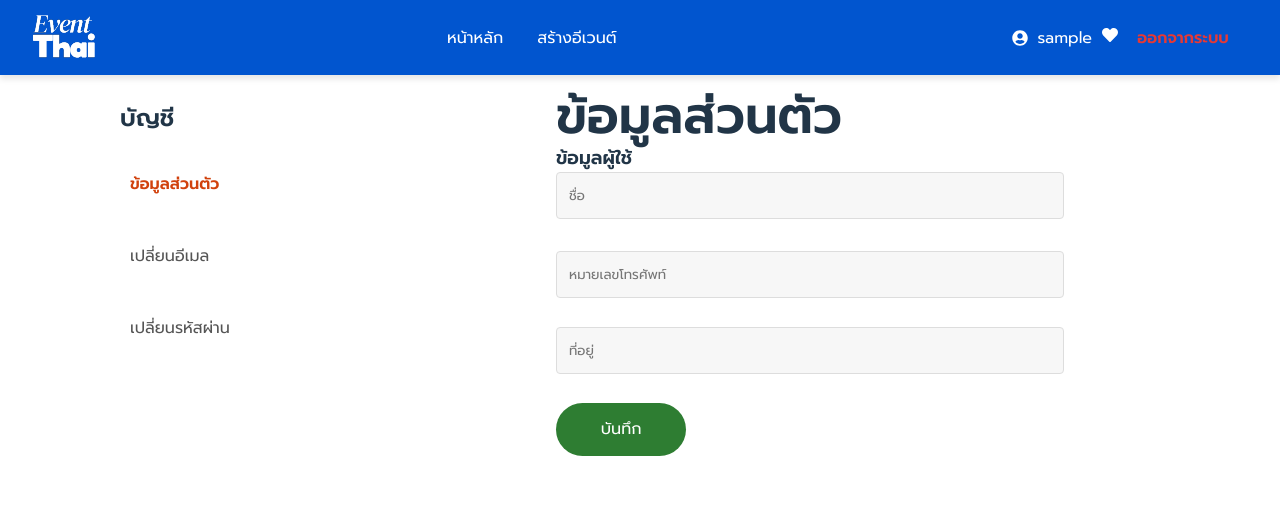
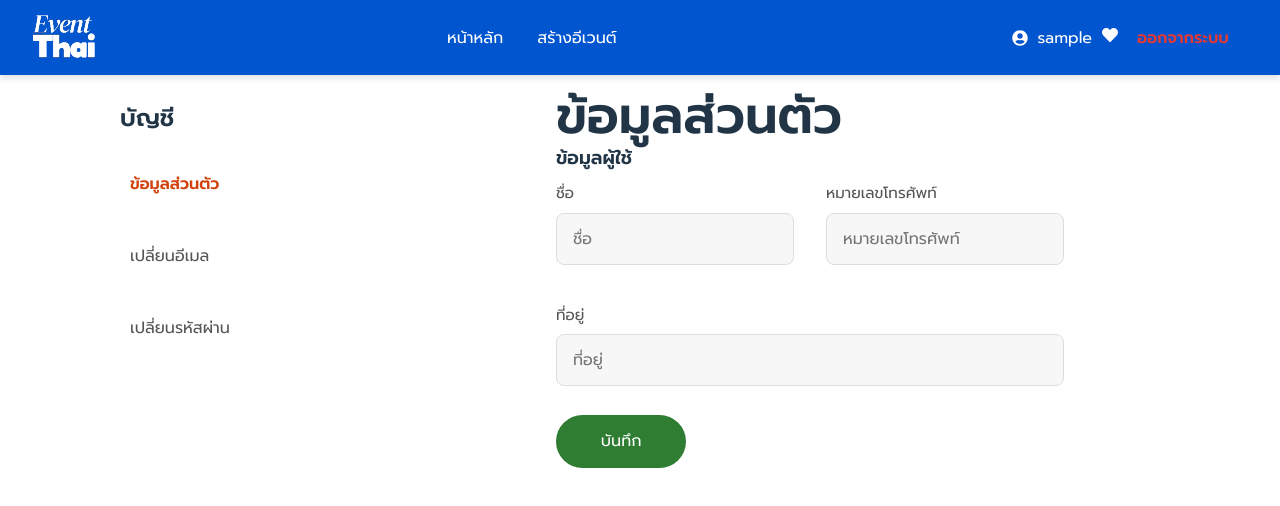
Before and after one commit to NarongdechP/Local-Vibes-Web-app, a React (Vite) app in the folder src/: page /Local-Vibes-Web-app/edit-profile in a window 1280 px wide. Shown: the top 506 px of the page. Built offline with nearby package versions, Linux system fonts and the light colour scheme; no server answers; sample sign-in values are in the browser's storage; some icons are missing.

Commit message:
แก้โปรไฟล์

```diff
--- a/src/pages/EditProfile.jsx
+++ b/src/pages/EditProfile.jsx
@@ -155,11 +155,39 @@ function EditProfile() {
     <h3>ข้อมูลผู้ใช้</h3>
     <form onSubmit={handleSave}>
       <div className="form-row">
-                <input name="username" type="text" placeholder="ชื่อ" value={user.username} onChange={handleInputChange} />
-                <input name="phone" type="text" placeholder="หมายเลขโทรศัพท์" value={user.phone} onChange={handleInputChange} />
+        <div className="form-group">
+          <label>ชื่อ</label>
+          <input
+            name="username"
+            type="text"
+            placeholder="ชื่อ"
+            value={user.username}
+            onChange={handleInputChange}
+          />
+        </div>
+        <div className="form-group">
+          <label>หมายเลขโทรศัพท์</label>
+          <input
+            name="phone"
+            type="text"
+            placeholder="หมายเลขโทรศัพท์"
+            value={user.phone}
+            onChange={handleInputChange}
+          />
+        </div>
       </div>
       <div className="form-row">
-                <input name="address" type="text" placeholder="ที่อยู่" value={user.address} onChange={handleInputChange} className="address-input" />
+        <div className="form-group">
+          <label>ที่อยู่</label>
+          <input
+            name="address"
+            type="text"
+            placeholder="ที่อยู่"
+            value={user.address}
+            onChange={handleInputChange}
+            className="address-input"
+          />
+        </div>
       </div>
       <div className="form-buttons">
         <button type="submit" className="button-confirm">บันทึก</button>
@@ -181,6 +209,8 @@ function EditProfile() {
                 <input type="email" value={newEmail} onChange={(e) => setNewEmail(e.target.value)} required />
               </div>
               {emailChangeSuccess && <p className="success-text">เปลี่ยนอีเมลสำเร็จ</p>}
+
+
               <div className="form-buttons">
                 <button type="submit" className="button-confirm">ยืนยัน</button>
               </div>
```
Lines whose indentation alone changed are shown as unchanged.
